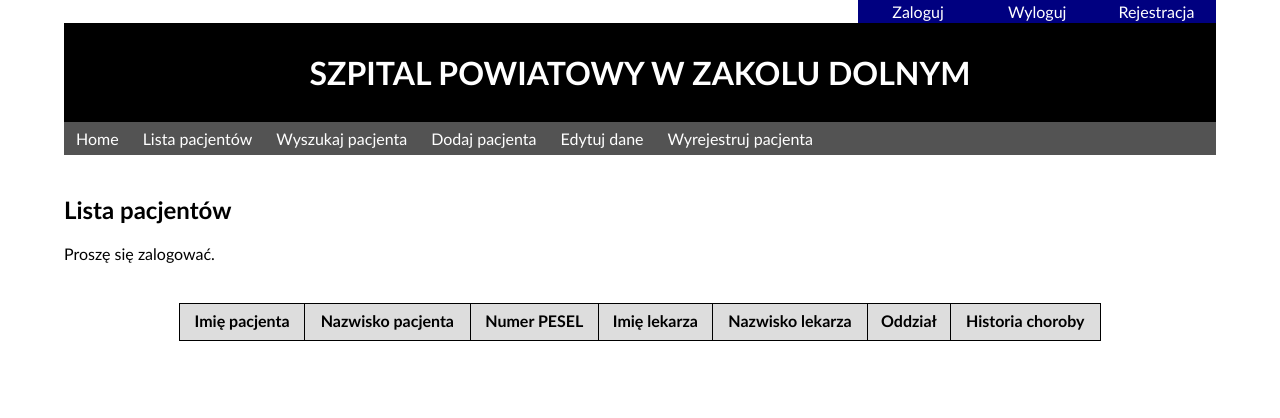
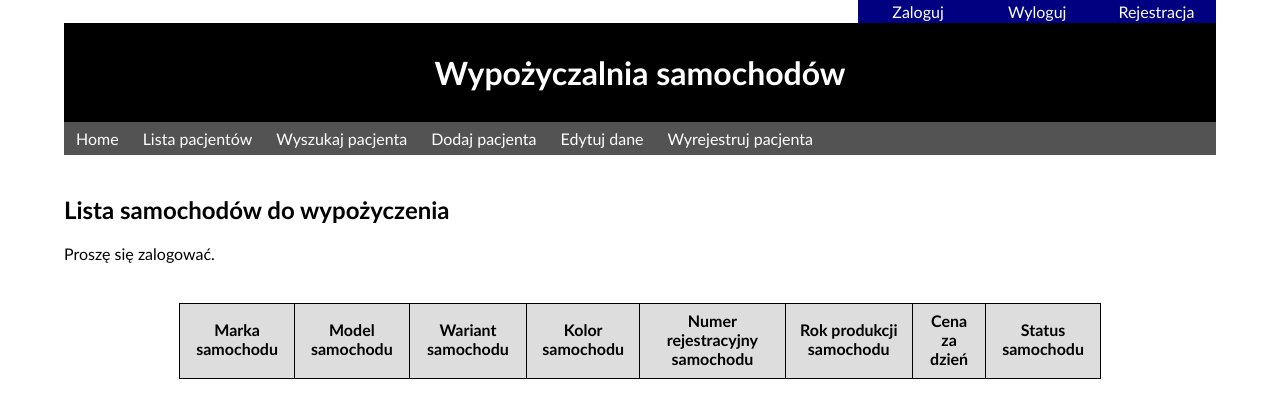
Before and after one commit to BartoszWrombel/wypozyczalnia, a PHP site: page /widoki/lista_p.php in a window 1280 px wide. Shown: the top 418 px of the page. Run offline with PHP 8.4, Linux system fonts and the light colour scheme; lists and menus that the app fills with data are empty.

Commit message:
wyświetlanie samochodów

```diff
--- a/widoki/lista_p.php
+++ b/widoki/lista_p.php
@@ -1,17 +1,19 @@
 <!DOCTYPE html>
 <html lang="pl">
+
 <head>
 	<meta charset="utf-8">
-<title>Szpital powiatowy w Zakolu Dolnym</title>
+	<title>Wypożyczalnia samochodów</title>
 	<link rel="stylesheet" type="text/css" href="../style/style.css" />
 </head>
+
 <body>
 	<div class="wrapper">
 		<a href="rejestruj.php" class="right">Rejestracja</a>
 		<a href="wyloguj.php" class="right">Wyloguj</a>
 		<a href="login.php" class="right">Zaloguj</a>
 
-	<h1>SZPITAL POWIATOWY W ZAKOLU DOLNYM</h1>
+		<h1>Wypożyczalnia samochodów</h1>
 		<nav>
 			<ul>
 				<li><a href="../index.php">Home</a></li>
@@ -23,31 +25,42 @@
 			</ul>
 			</ul>
 		</nav>
-	<h2>Lista pacjentów</h2>
+		<h2>Lista samochodów do wypożyczenia</h2>
 		<table>
 			<tr>
-			<th>Imię pacjenta</th><th>Nazwisko pacjenta</th><th>Numer PESEL</th>
-			<th>Imię lekarza</th><th>Nazwisko lekarza</th><th>Oddział</th><th>Historia choroby</th>
+				<th>Marka samochodu</th>
+				<th>Model samochodu</th>
+				<th>Wariant samochodu</th>
+				<th>Kolor samochodu</th>
+				<th>Numer rejestracyjny samochodu</th>
+				<th>Rok produkcji samochodu</th>
+				<th>Cena za dzień</th>
+				<th>Status samochodu</th>
 			</tr>
 			<?php
 			session_start();
-		if(isset($_SESSION['sesja'])) {
-			require ('../skrypty/lista_p_s.php');
-			foreach ($pacjenci as $pacjent => $link) {
+			if (isset($_SESSION['sesja'])) {
+				require('../skrypty/lista_p_s.php');
+				foreach ($samochody as $samochod => $link) {
 			?>
 					<tr>
-				<td><?= $link['imie'] ?></td><td><?= $link['nazwisko'] ?></td><td><?= $link['numer_pesel'] ?></td>
-				<td><?= $link['imie_l'] ?></td><td><?= $link['nazwisko_l'] ?></td>
-				<td><?= $link['oddzial'] ?></td><td><?= $link['historia_choroby'] ?></td>
+						<td><?= $link['marka'] ?></td>
+						<td><?= $link['model'] ?></td>
+						<td><?= $link['wariant'] ?></td>
+						<td><?= $link['kolor'] ?></td>
+						<td><?= $link['numer_rejestracyjny'] ?></td>
+						<td><?= $link['rok_produkcji'] ?></td>
+						<td><?= $link['cena_za_dzien'] ?></td>
+						<td><?= $link['status_samochodu'] ?></td>
 					</tr>
 			<?php
 				}
-		}
-		else {
+			} else {
 				echo 'Proszę się zalogować.';
 			}
 			?>
 		</table>
 	</div>
 </body>
+
 </html>
```
Also changed, not shown: skrypty/lista_p_s.php (+27 -9 lines). Lines whose indentation alone changed are shown as unchanged.
